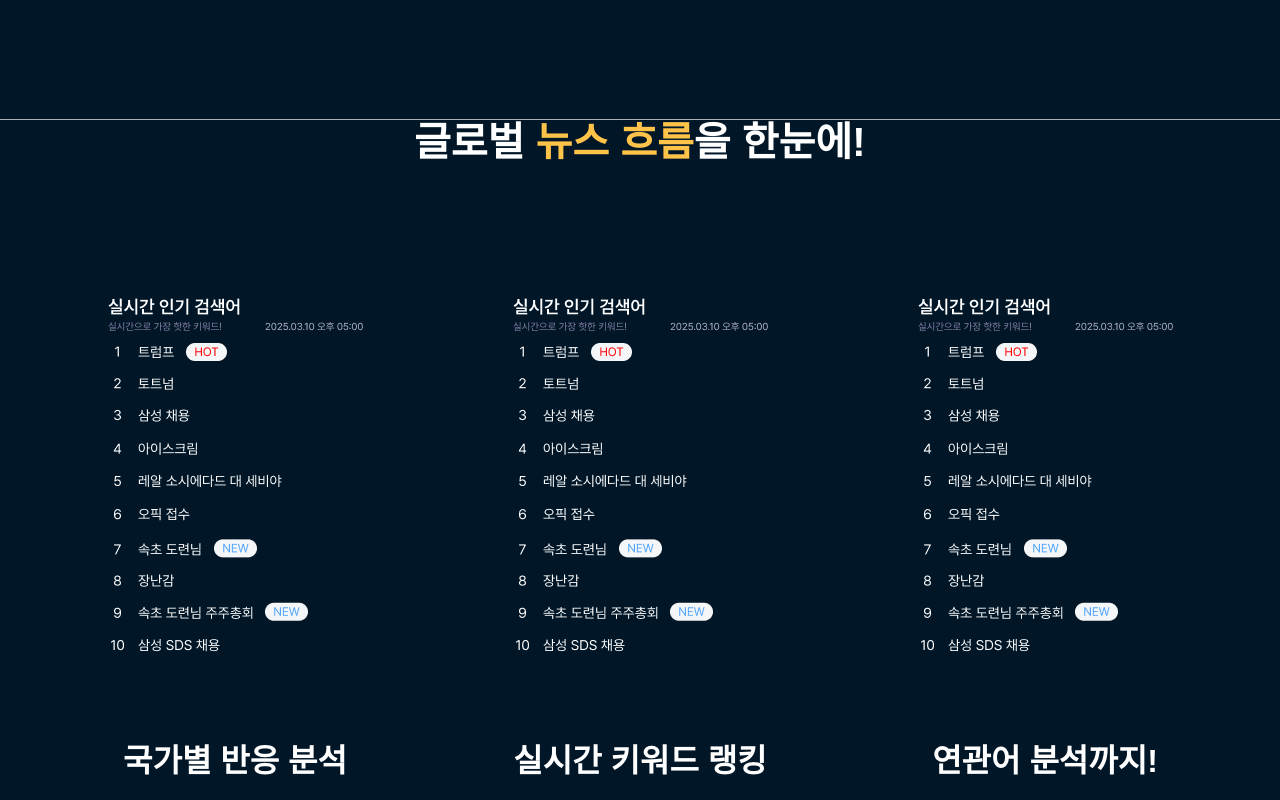
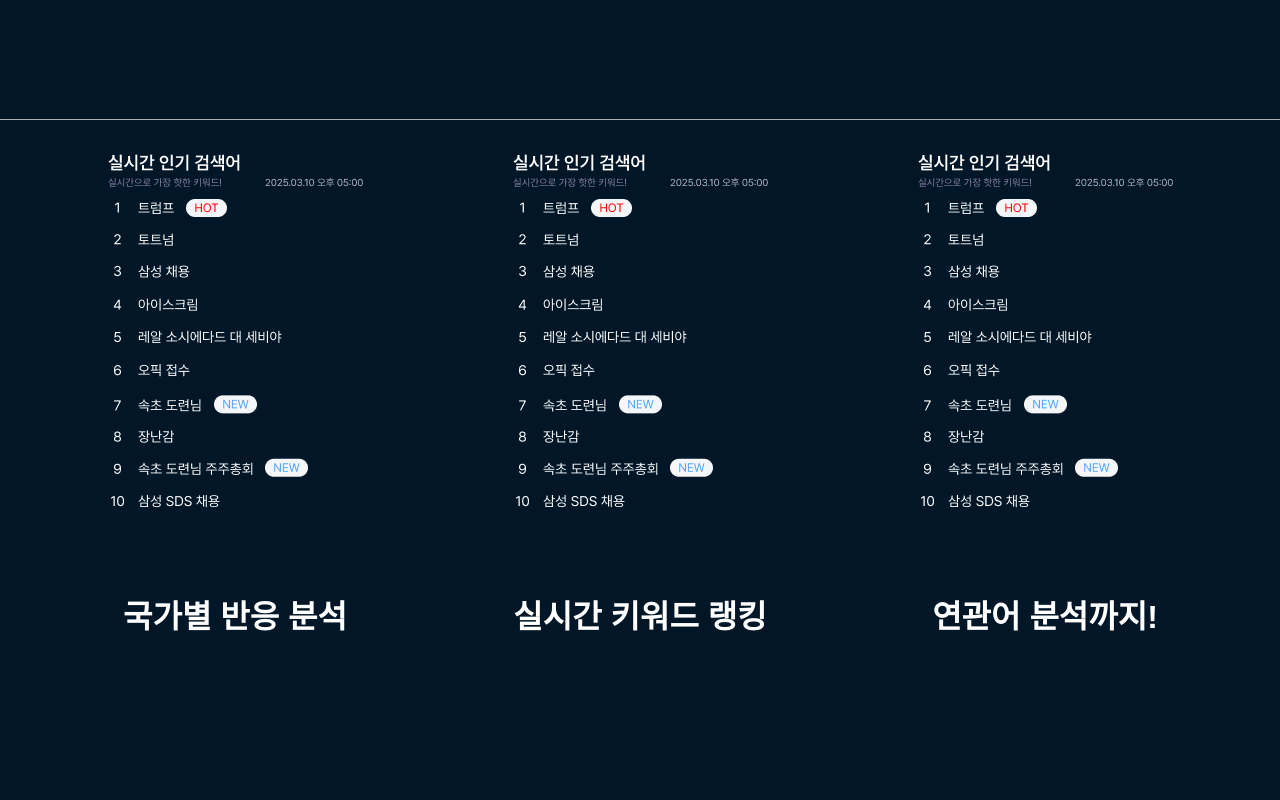
Before and after one commit to aaaange/NewLens, a React (Vite) app in the folder frontend/: page / in a window 1280 px wide. Shown: the part 1580-2380 px from the top of the page. Built offline with nearby package versions, Linux system fonts and the light colour scheme; no server answers; a web font is replaced by a local one.

Commit message:
design: [S12P21A508-152] section3 flip up 애니메이션 적용

```diff
--- a/frontend/src/components/landing/Section3.tsx
+++ b/frontend/src/components/landing/Section3.tsx
@@ -7,10 +7,7 @@ const Section3 = forwardRef<HTMLDivElement>((_, ref) => {
   }, []);
   return (
     <div ref={ref} className="h-screen border-b border-gray-400">
-      <div className="flex flex-col items-center gap-[100px]">
-        <div className="display-small" data-aos="flip-up" data-aos-delay="2100">
-          글로벌 <span className="text-amount-300">뉴스 흐름</span>을 한눈에!
-        </div>
+      <div className="flex flex-col items-center gap-[60px]">
         <div className="flex justify-center gap-[100px]">
           <div
             className="flex flex-col items-center gap-[50px]"
@@ -37,6 +34,9 @@ const Section3 = forwardRef<HTMLDivElement>((_, ref) => {
             <p className="headline-xlarge">연관어 분석까지!</p>
           </div>
         </div>
+        <div className="display-small" data-aos="flip-up" data-aos-delay="2900">
+          글로벌 <span className="text-amount-300">뉴스 흐름</span>을 한눈에!
+        </div>
       </div>
     </div>
   );
```
